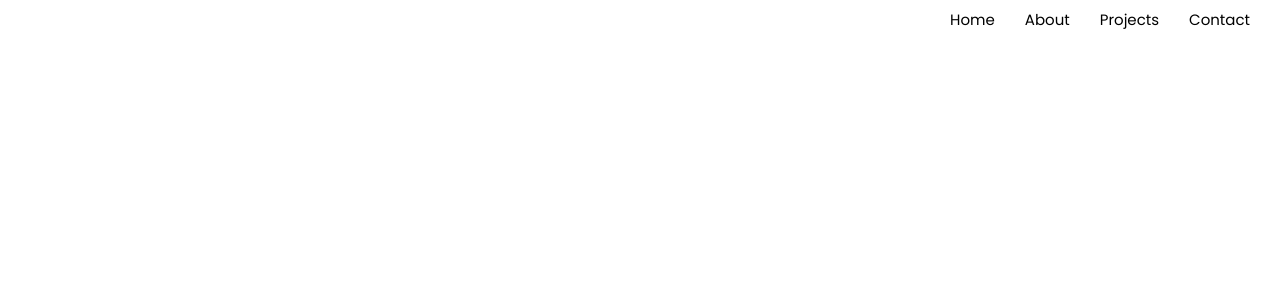
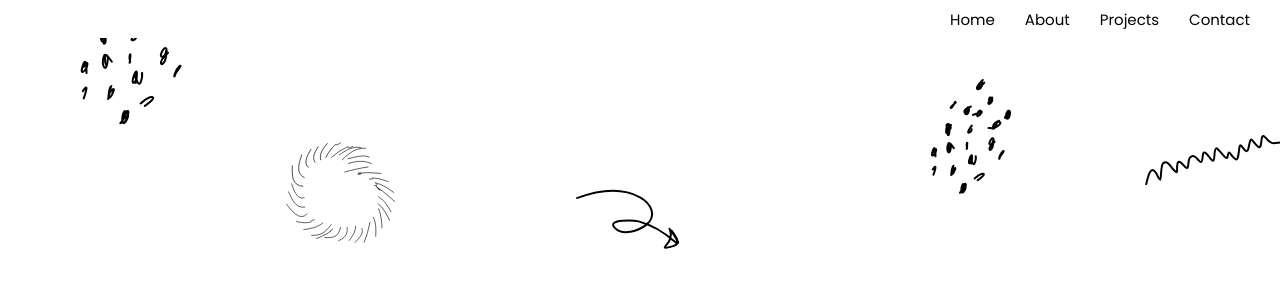
Before and after one commit to Perfecto-always/Perfecto-always, a website built with Vite: page index.html in a window 1280 px wide. Shown: the top 285 px of the page. Built offline with nearby package versions, Linux system fonts and the light colour scheme; files whose address does not match are found by name.

Commit message:
Update first.scss

```diff
--- a/src/styles/section/first.scss
+++ b/src/styles/section/first.scss
@@ -1,5 +1,5 @@
 .first {
-    background-image: url("../src/assets/background.svg");
+    background-image: url("/src/assets/background.svg");
     background-repeat: no-repeat;
     #hero-title {
         @media screen and (max-width: 640px) {
```
